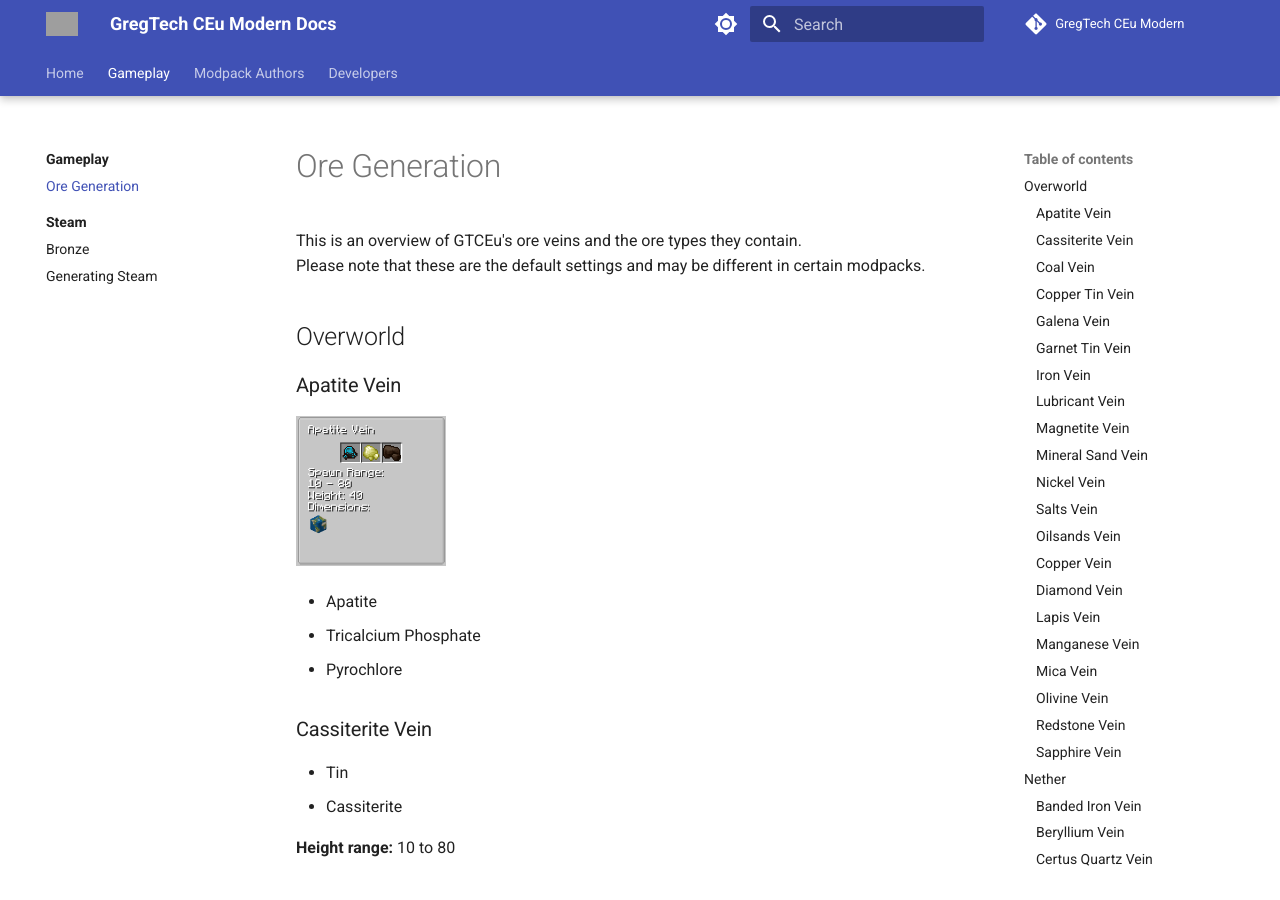
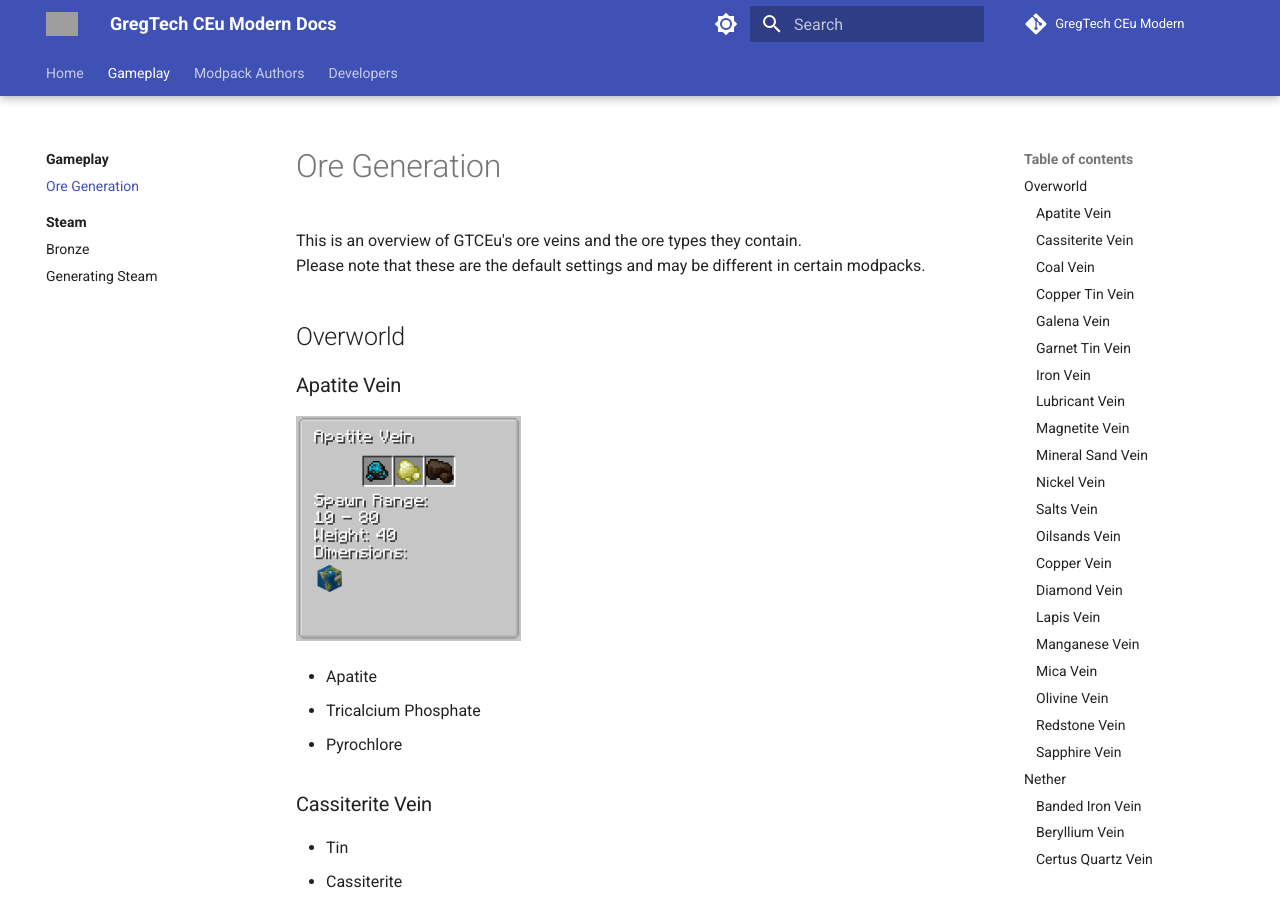
Before and after one commit to GregTechCEu/gtceu-modern-docs, an MkDocs documentation site: the page built from docs/Gameplay/Ore-Generation.md, in a window 1280 px wide and 900 px high. Built offline with MkDocs 1.6.1 and Material for MkDocs 9.7.7, drawn with Linux system fonts in a browser that asks for light colours; comment, search, counter and statistics services are not loaded; grey boxes are pictures that could not be loaded.

Commit message:
testing image for ore gen

```diff
--- a/docs/Gameplay/Ore-Generation.md
+++ b/docs/Gameplay/Ore-Generation.md
@@ -14,7 +14,7 @@
 
 ### Apatite Vein
 
-![Apatite Vein](./assets/Apatite%20Vein.png){: style="height:150px;width:150px"}
+![Apatite Vein](./assets/Apatite%20Vein.png){: style="height:225px;width:225px" allign=left }
 
 - Apatite
 - Tricalcium Phosphate
```
